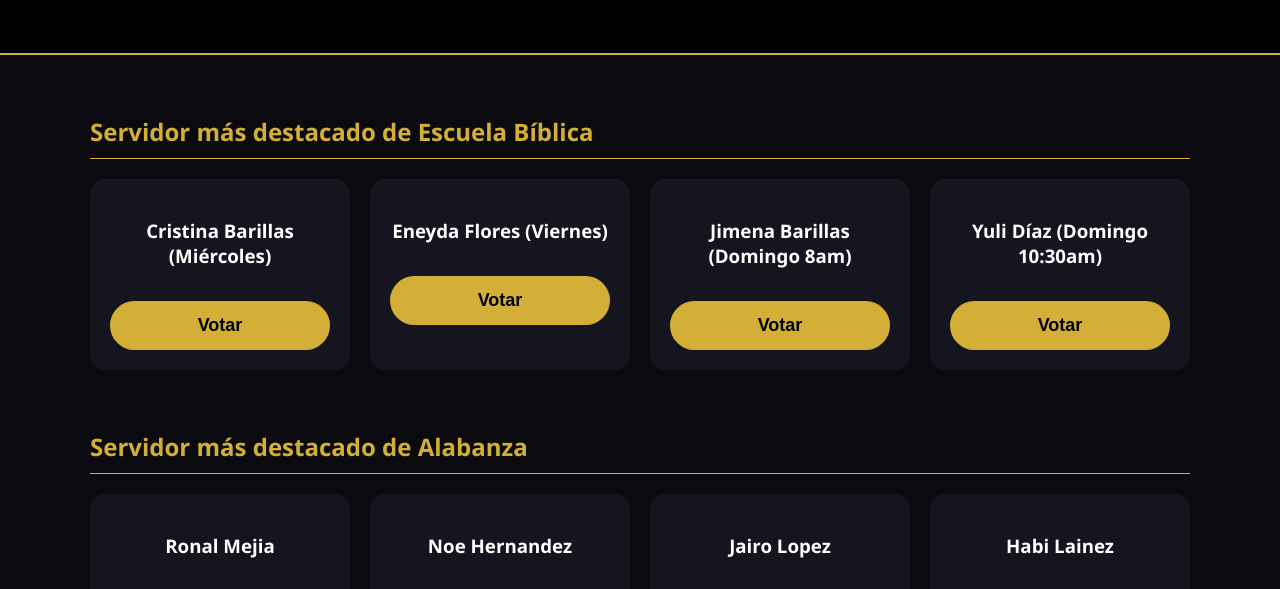
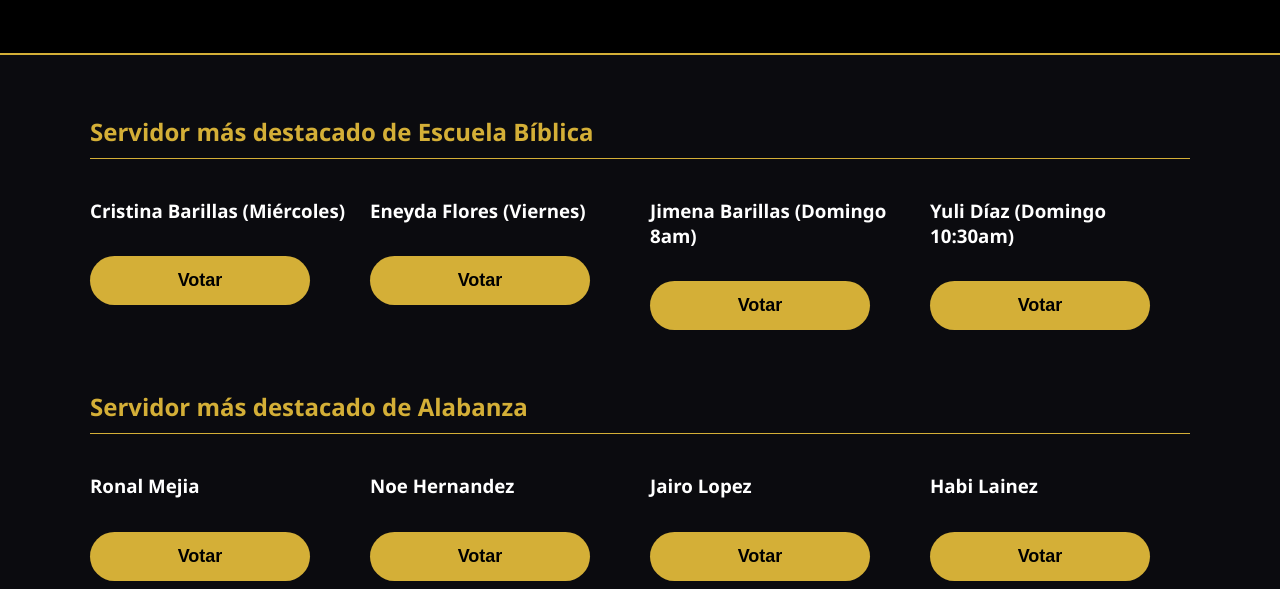
Before and after one commit to nayelihuezo/premios-cci, a plain HTML site: page index.html in a window 1280 px wide. Shown: the part 151-740 px from the top of the page. Drawn offline with Linux system fonts and the light colour scheme.

Commit message:
Update index.html
Cambios

```diff
--- a/index.html
+++ b/index.html
@@ -27,12 +27,14 @@ header h1{ color:#d4af37; letter-spacing:3px; }
   gap:20px;
   margin-top:20px;
 }
-.card{
-  background:#151520;
-  padding:20px;
-  border-radius:15px;
-  text-align:center;
+
+.cards{
+  display:grid;
+  grid-template-columns:repeat(4,1fr);
+  gap:20px;
+  margin-top:20px;
 }
+
 button{
   margin-top:15px;
   background:#d4af37;
@@ -56,11 +58,18 @@ button:disabled{
 }
 
 /* 📱 Vista móvil */
-@media (max-width:600px){
+@media (max-width: 900px){
   .cards{
     grid-template-columns:repeat(2,1fr);
   }
 }
+
+@media (max-width: 500px){
+  .cards{
+    grid-template-columns:repeat(2,1fr);
+  }
+}
+
 </style>
 </head>
 
```
